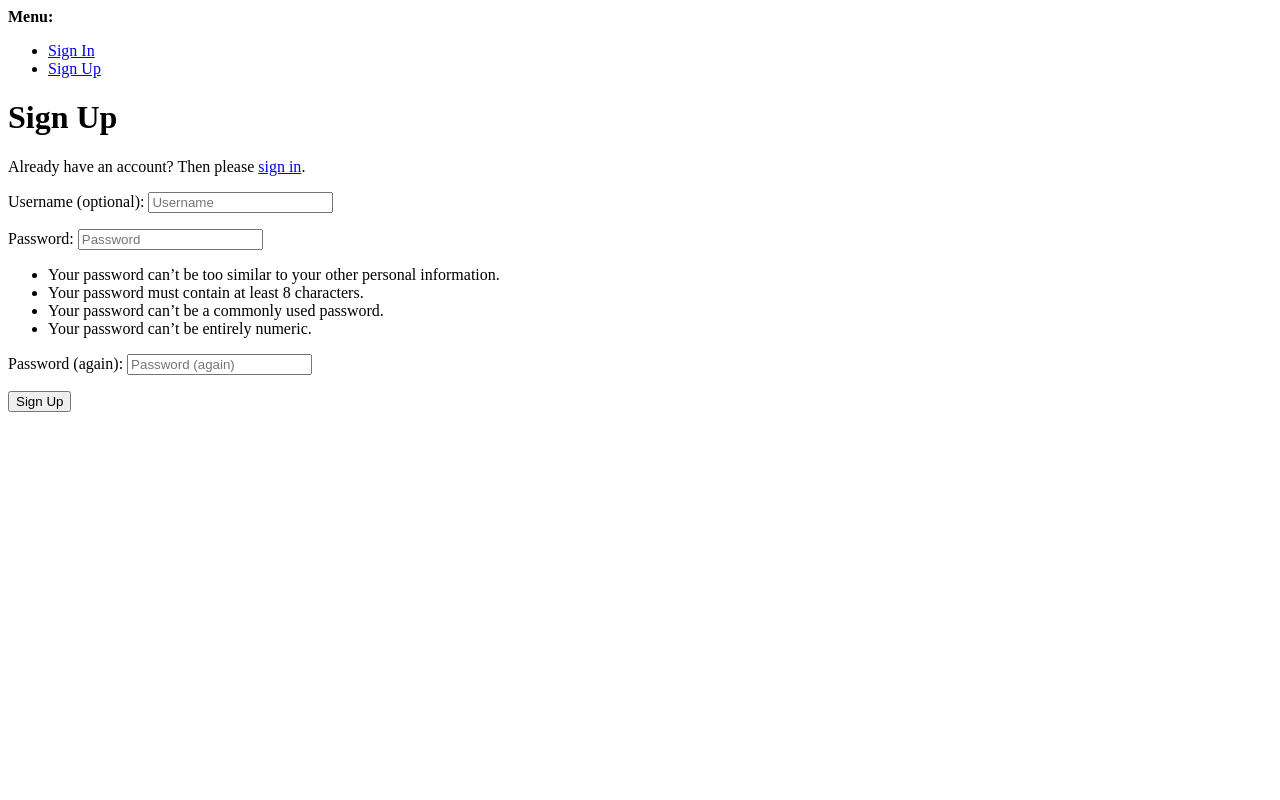
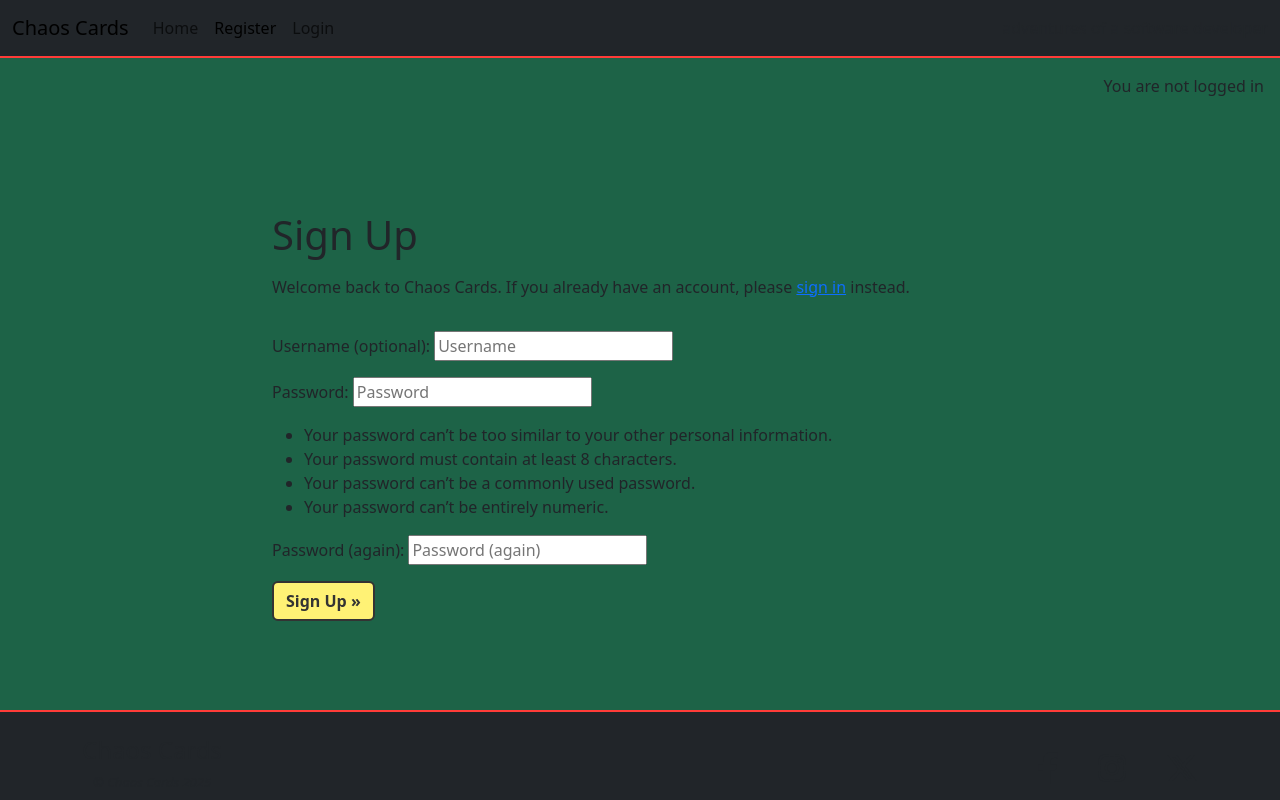
Before and after one commit to JamieJB123/chaos-cards-django, a Django app: page /accounts/signup/ in a window 1280 px wide. Run offline with Django 5.2, Linux system fonts and the light colour scheme; some libraries are stand-ins or nearby versions.

Commit message:
Create basic sign-up page with initial styling

```diff
--- a/chaos_app/templates/chaos_app/user_cards.html
+++ b/chaos_app/templates/chaos_app/user_cards.html
@@ -40,7 +40,7 @@
                 <form id="card-form" method="post" enctype="multipart/form-data">
                     {{ form | crispy }}
                     {% csrf_token %}
-                    <button type="submit" class="btn btn-primary">Submit</button>
+                    <button type="submit" class="btn btn-primary" id="submit-btn">Submit</button>
                 </form>
         </div>
     </div>
--- a/chaos_cards/settings.py
+++ b/chaos_cards/settings.py
@@ -60,8 +60,8 @@ INSTALLED_APPS = [
 SITE_ID = 1  # Required for django-allauth
 LOGIN_REDIRECT_URL = '/'  # Redirect after successful login
 LOGOUT_REDIRECT_URL = '/'  # Redirect after logout
+ACCOUNT_SIGNUP_FIELDS = ['username', 'password1', 'password2']  # Fields required during signup
 ACCOUNT_LOGIN_METHODS = {'username'}  # Use username for authentication
-ACCOUNT_SIGNUP_FIELDS = ['username', 'password1', 'password2']  # Fields required during signup
 ACCOUNT_EMAIL_VERIFICATION = 'none'  # Email verification settings
 
 # Crispy Forms settings
--- a/static/css/style.css
+++ b/static/css/style.css
@@ -161,3 +161,12 @@ more muted burgundy. */
 #user-cards .card {
     min-height: 364px;
 }
+
+/* Registration Page */
+
+.btn-signup {
+    background-color: #fff275;
+    color: #333;
+    font-weight: bold;
+    border: 2px solid #333;
+}
--- a/templates/account/signup.html
+++ b/templates/account/signup.html
@@ -1,4 +1,38 @@
-{% extends "account/base_entrance.html" %}
+{% extends "base.html" %}
+
+{% load i18n %}
+{% load static %}
+{% block head_title %}{% trans "Sign Up" %}{% endblock %}
+
+{% block content %}
+<div class="container">
+    <div class="row">
+        <div class="col-md-8 mt-3 offset-md-2">
+            <h1>{% trans "Sign Up" %}</h1>
+            <p class="mt-3">{% blocktrans %}Welcome back to Chaos Cards. If you already have an account,  please <a class="link" href="{{ login_url }}">sign in</a> instead.{% endblocktrans %}</p>
+        </div>
+    </div>
+    <div class="row">
+        <div class="col-md-8 mt-3 offset-md-2">
+            <form class="signup" id="signup_form" method="POST" action="{% url 'account_signup' %}">
+                {% csrf_token %}
+                {{ form.as_p }}
+                {% if redirect_field_value %}
+                <input type="hidden" name="{{ redirect_field_name }}" value="{{ redirect_field_value }}" />
+                {% endif %}
+                <button class="btn btn-signup right" type="submit">{% trans "Sign Up" %} &raquo;</button>
+            </form>
+        </div>
+    </div>
+</div>
+
+{% endblock %}
+
+
+
+
+
+{% comment %} {% extends "account/base_entrance.html" %}
 {% load allauth i18n %}
 {% block head_title %}
     {% trans "Signup" %}
@@ -42,4 +76,4 @@
     {% if SOCIALACCOUNT_ENABLED %}
         {% include "socialaccount/snippets/login.html" with page_layout="entrance" %}
     {% endif %}
-{% endblock content %}
+{% endblock content %} {% endcomment %}
```
